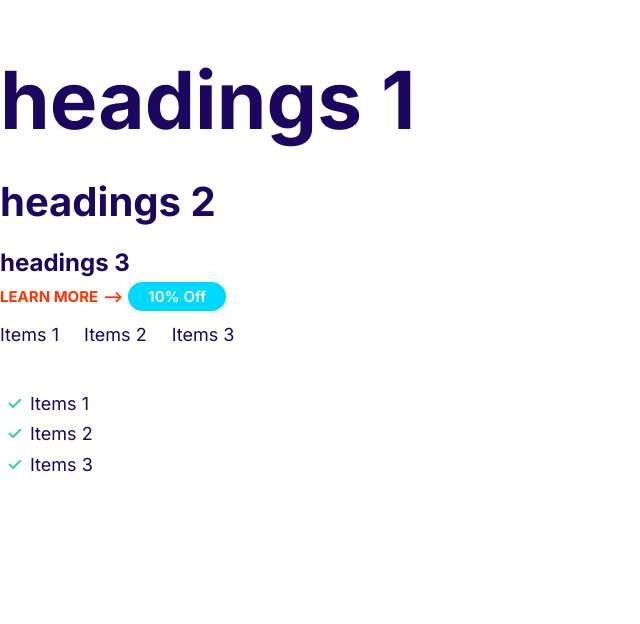
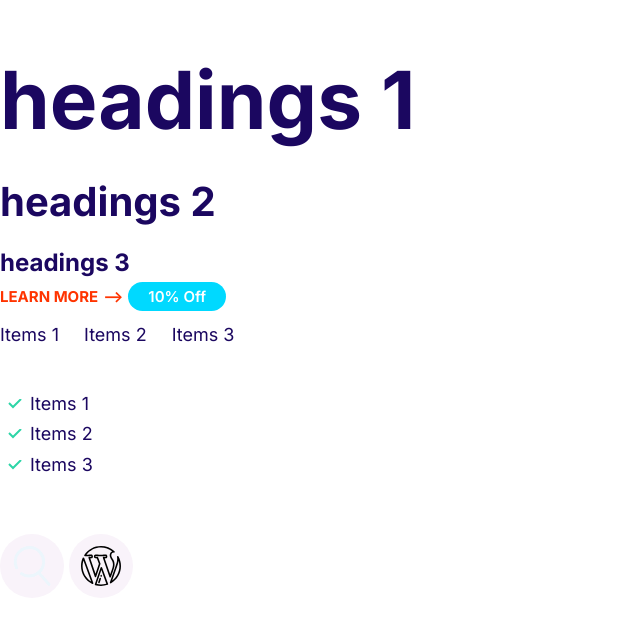
Before and after one commit to RukhsarDayma/Pest-Terminator, a plain HTML site: page index.html in a window 1280 px wide. Shown: the whole page, without its empty margins (0-640 px from the left). Drawn offline with Linux system fonts and the light colour scheme.

Commit message:
defining icons.

```diff
--- a/css/style.css
+++ b/css/style.css
@@ -130,3 +130,23 @@ a {
     padding-left: 0;
   }
 }
+/* Icons */
+.icon {
+width: 40px;
+height: 40px;
+}
+.icon--primary {
+  fill:var(--color-primary);
+}
+.icon-container {
+background: #f9f3fa;
+width: 64px;
+height: 64px;
+border-radius: 100%;
+display: inline-flex;
+justify-content: center;
+align-items: center;
+
+
+
+}
--- a/index.html
+++ b/index.html
@@ -27,7 +27,16 @@
     <li class="list__item">Items 2</li>
     <li class="list__item">Items 3</li>
 </ul>
-
+<span class="icon-container">
+    <svg class="icon icon--primary">
+        <use xlink:href="images/sprite.svg#search"></use>
+      </svg>
+</span>
+  <span class="icon-container">
+      <svg class="icon ">
+        <use xlink:href="images/sprite.svg#wordpress"></use>
+      </svg>
+  </span>
 
 
 </body>
```
Also changed, not shown: components/icons.html (added, +5 -0 lines), images/sprite.svg (added).
